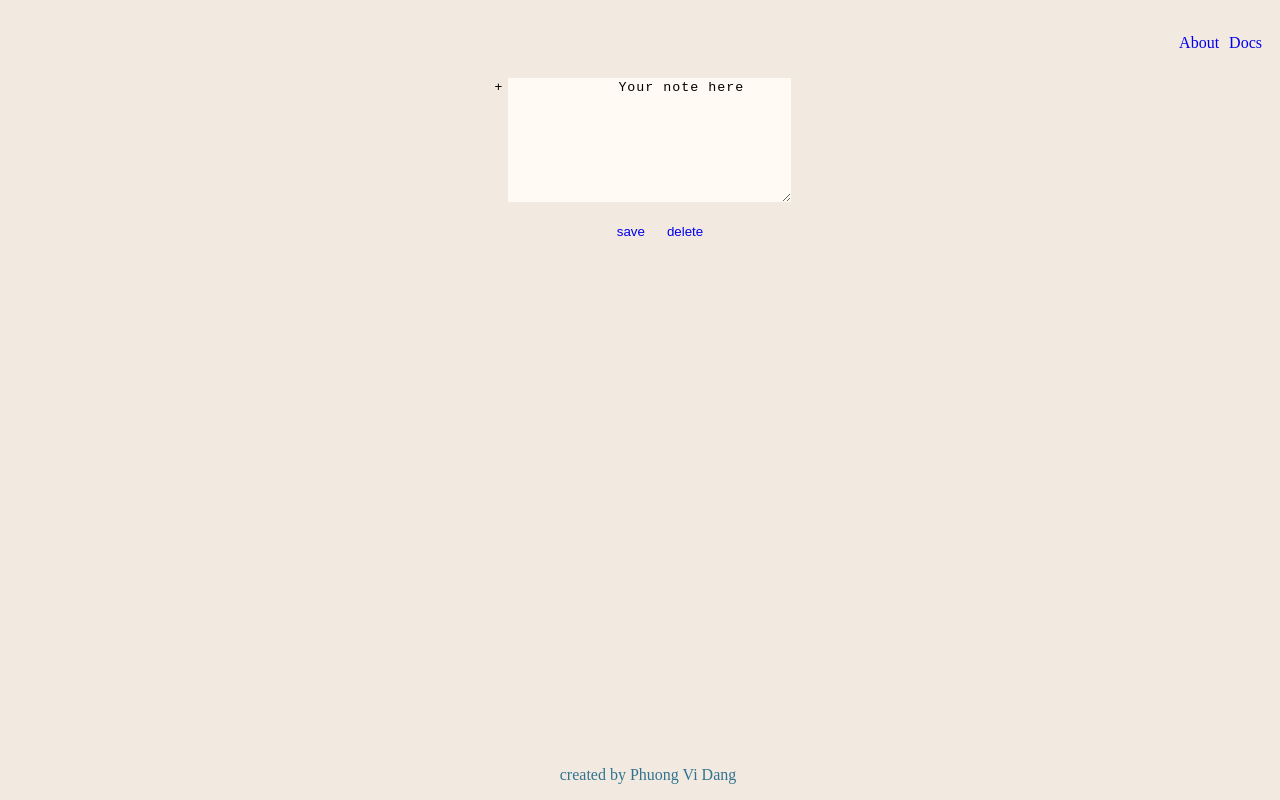
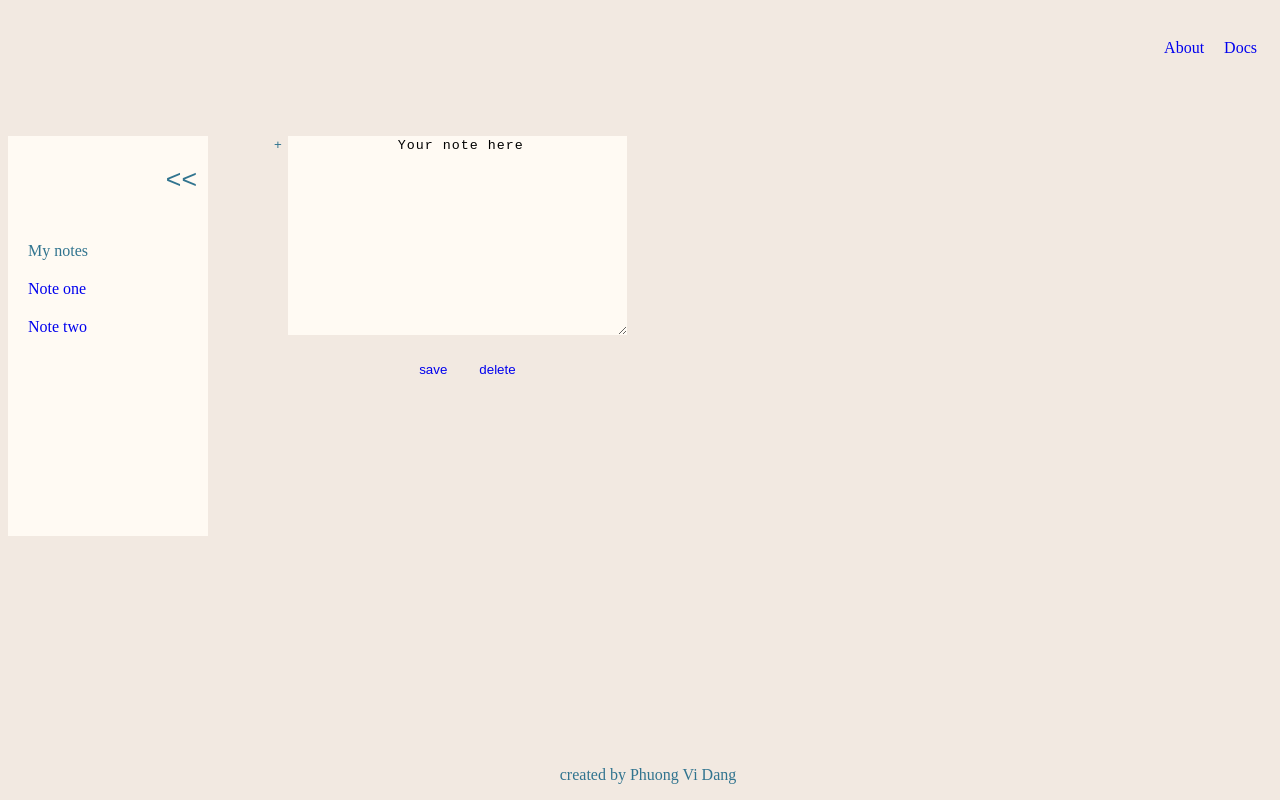
Before and after one commit to phuongvi1512/Phuong_Dang_assignment1, a plain HTML site: page note.html in a window 1280 px wide. Drawn offline with Linux system fonts and the light colour scheme.

Commit message:
css: align side nav bar and textbox in note page

```diff
--- a/CSS/style.css
+++ b/CSS/style.css
@@ -3,7 +3,7 @@ body {
     background-color: #f2e9e1;
 }
 
-header, footer, nav, ul, li, p, div {
+header, footer, nav, ul, li, p, div, button {
     color: #31748f;
 }
 
@@ -53,13 +53,13 @@ button {
     background-color: #f2e9e1;
 }
 .styled {
-    position: relative;
-    background-color:#f2e9e1;
-    margin: 5px;
-    left: 300px;
+    display: flex;
+    justify-content: center;
+    width: 100%;
 }
 
 .slided-bar {
+    display: flex;
     justify-content: flex-start;
     background-color: #f2e9e1;
 }
@@ -70,15 +70,10 @@ button p {
     margin-right: 5px;
 }
 
-button .larger-font {
+.larger-font {
     font-size: 200%;
 }
-/* button for save and delete note for textarea */
-.save-delete-button {
-    display: flex;
-    border: none;
-    background-color:#f2e9e1;
-}
+
 /* create section divide */
 .section-divide {
     display: flex;
@@ -94,11 +89,8 @@ button .larger-font {
 /* create text-box so the text area is centered */
 .text-box {
     display: flex;
-    width: 100%;
-    justify-content: center;
+    flex-flow: nowrap;
 }
-
-
 
 /* create text area */
 
@@ -110,4 +102,37 @@ textarea {
 }
 
 
-/* create menu slide bar */
+/* create side nav bar */
+.side-bar {
+    display: flex;
+    justify-content: flex-start;
+    flex-direction: column;
+    flex-wrap: wrap;
+    margin-right: 60px;
+    width: 200px;
+    height: 400px;
+    position: relative;
+    background-color: #fffaf3;
+    margin-top: 0;
+}
+.side-bar button {
+    background-color: #fffaf3;
+    justify-content: end;
+}
+
+.side-bar ul, li {
+    display: flex;
+    flex-direction: column;
+    margin: 5px;
+}
+
+
+.side-bar-and-note {
+    align-items: start;
+    align-self: center;
+    display: flex;
+    flex-direction: row;
+    margin: 48px 0px;
+    max-width: 1170px;
+    width: 100%;
+}
--- a/note.html
+++ b/note.html
@@ -20,18 +20,30 @@
             </ul>
         </nav>
     </header>
+    <section class="side-bar-and-note">
+        <nav class="side-bar">
+            <button>
+                <p class="larger-font">&lt;&lt;</p>
+            </button>
+            <ul>
+                <li>My notes</li>
+                <li><a href="#">Note one</a></li>
+                <li><a href="#">Note two</a></li>
+            </ul>
+        </nav>
 
         <section class="section-divide">
             <div class="text-box">
                 <button for="text-outside-box" type="button">+</button>
-            <textarea id="text-outside-box" name="text-outside-box" rows="8" cols="33">
+                <textarea id="text-outside-box" name="text-outside-box" rows="13" cols="40">
             Your note here
                 </textarea>
             </div>
             <ul>
-            <li><button class="save-delete-button" type="button"><a href="#">save</a></button></li>
-            <li><button class="save-delete-button" type="button"><a href="#">delete</a></button></li>
+                <li><button type="button"><a href="#">save</a></button></li>
+                <li><button type="button"><a href="#">delete</a></button></li>
             </ul>
+        </section>
     </section>
 
     <footer><p>created by Phuong Vi Dang</p> </footer>
```
Also changed, not shown: index.html (+3 -1 lines). Lines whose indentation alone changed are shown as unchanged.
